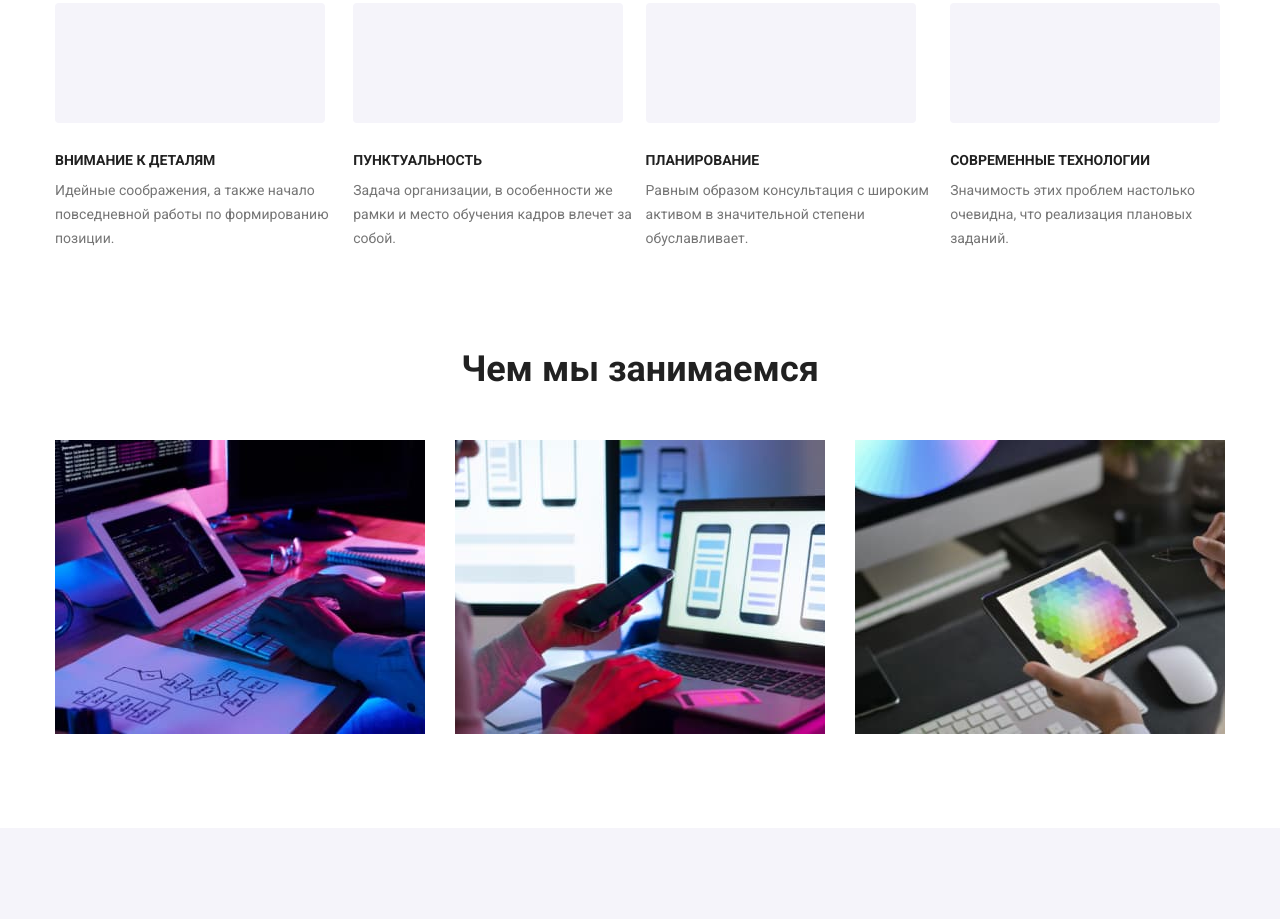
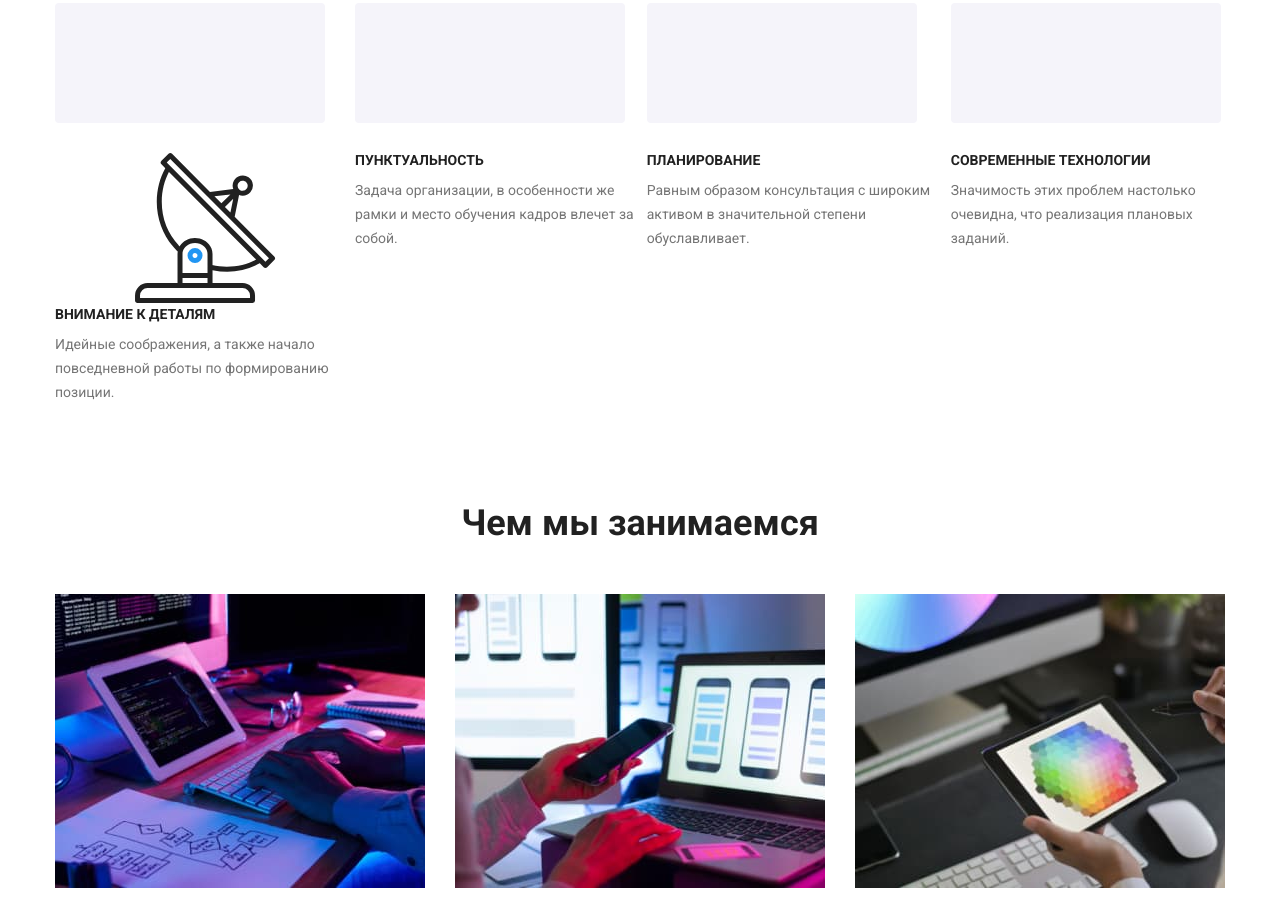
Before and after one commit to Andron1976/goit-markup-hw-04, a plain HTML site: page index.html in a window 1280 px wide. Shown: the part 772-1691 px from the top of the page. Drawn offline with nearby package versions, Linux system fonts and the light colour scheme.

Commit message:
Переименовал спрайт

```diff
--- a/index.html
+++ b/index.html
@@ -65,6 +65,7 @@
           <h2 class="hidden">Наши преимущества</h2>
           <ul class="successes-scroll list">
             <li class="successes-content icon-antenna">
+              <svg><use href="./images/sprite.svg#icon-antenna"></use></svg>
               <h3 class="successes-title">Внимание к деталям</h3>
               <p class="successes-text">
                 Идейные соображения, а также начало повседневной работы по
```
Also changed, not shown: images/sprite.svg (added), images/symbol-defs.svg (deleted).
